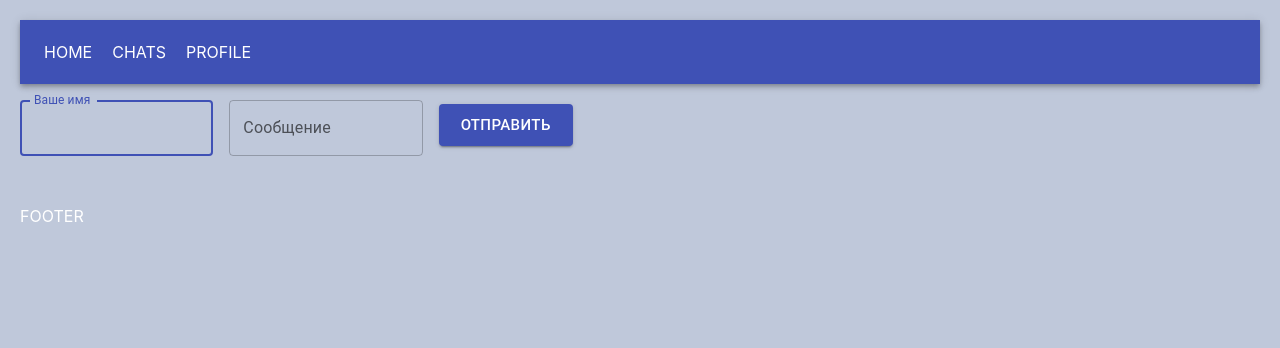
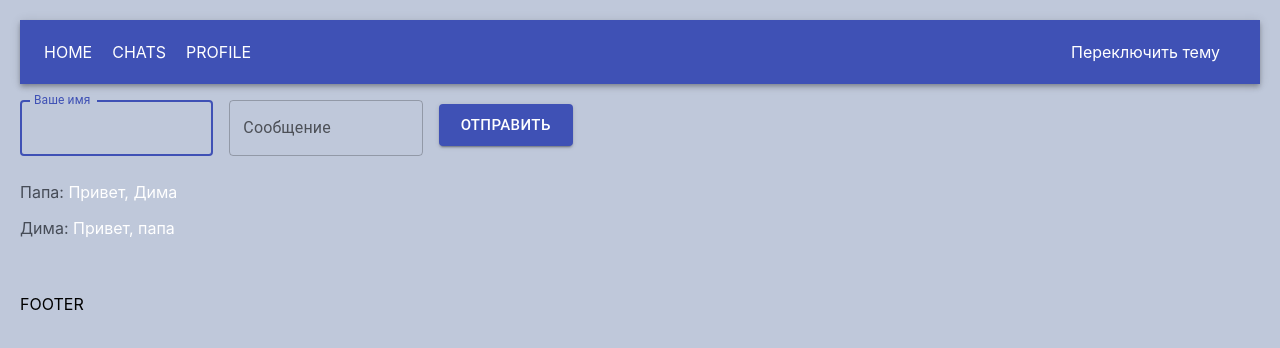
Before and after one commit to Mariya-art/react-project, a React (Create React App) app: page /chats/1 in a window 1280 px wide. Shown: the top 348 px of the page. Built offline with nearby package versions, Linux system fonts and the light colour scheme.

Commit message:
add dark theme with useContext and chats with useParams

```diff
--- a/src/components/Header.jsx
+++ b/src/components/Header.jsx
@@ -1,13 +1,16 @@
 import '../App.css';
-import React from 'react';
+import React, { useContext } from 'react';
 import CustomLink from './CustomLink';
 
 import AppBar from '@mui/material/AppBar';
 import Box from '@mui/material/Box';
 import Toolbar from '@mui/material/Toolbar';
 import Container from '@mui/material/Container';
+import { ListItemButton } from '@mui/material';
+import { ThemeContext } from '../context';
 
 const Header = ({ pages }) => {
+    const { toggleTheme } = useContext(ThemeContext);
     return (
         <AppBar position="static">
             <Container maxWidth="xl">
@@ -19,6 +22,9 @@ const Header = ({ pages }) => {
                             </CustomLink>
                         ))}
                     </Box>
+                    <Box sx={{ flexGrow: 0 }}>
+                        <ListItemButton onClick={toggleTheme}>Переключить тему</ListItemButton>
+                    </Box>
                 </Toolbar>
             </Container>
         </AppBar>
--- a/src/components/Layout.jsx
+++ b/src/components/Layout.jsx
@@ -1,12 +1,13 @@
 import '../App.css';
-import React from 'react';
+import React, { useContext } from 'react';
 import Header from './Header';
 import { Outlet } from 'react-router-dom';
+import { ThemeContext } from '../context';
 
 const Layout = ({ pages }) => {
-
+    const { themes } = useContext(ThemeContext);
     return (
-        <>
+        <div style={{ background: themes.background, color: themes.text }}>
         <header>
             <Header pages={pages}/>
         </header>
@@ -18,7 +19,7 @@ const Layout = ({ pages }) => {
             <br />
             FOOTER
         </footer>
-        </>
+        </div>
     );
 };
 
--- /dev/null
+++ b/src/context.js
@@ -0,0 +1,30 @@
+import React, { createContext, useState } from 'react';
+
+export const themes = {
+    light: {
+        background: '#bfc8da',
+        text: '#000',
+    },
+    dark: {
+        background: '#24314b',
+        text: '#eee',
+    },
+}
+
+export const ThemeContext = createContext();
+
+export const DarkThemeProvider = ({ children }) => {
+    const [theme, setTheme] = useState(themes.light);
+
+    const toggleTheme = () => {
+        setTheme(prevState => prevState === themes.light ? themes.dark : themes.light);
+    };
+
+    return (
+        <ThemeContext.Provider value={{ themes: theme, toggleTheme: toggleTheme}}>
+            { children }
+        </ThemeContext.Provider>
+    );
+}
+
+export default DarkThemeProvider;
--- a/src/index.js
+++ b/src/index.js
@@ -4,11 +4,15 @@ import './index.css';
 import App from './components/App';
 import reportWebVitals from './reportWebVitals';
 import { BrowserRouter } from 'react-router-dom';
+import { DarkThemeProvider } from './context';
 
 const root = ReactDOM.createRoot(document.getElementById('root'));
+
 root.render(
     <BrowserRouter>
-        <App />
+        <DarkThemeProvider>
+            <App />
+        </DarkThemeProvider>
     </BrowserRouter>
 );
 
--- a/src/pages/Chat.jsx
+++ b/src/pages/Chat.jsx
@@ -6,7 +6,57 @@ const Chat = () => {
     const { id } = useParams();
     const [message, setMessage] = useState('');
     const [author, setAuthor] = useState('');
-    const [messageList, setMessageList] = useState([]);
+    const [messageList, setMessageList] = useState([
+        {
+            id: 1,
+            text: 'Привет, Дима',
+            author: 'Папа',
+            chatId: 1,
+        },
+        {
+            id: 2,
+            text: 'Совещание в 11:00',
+            author: 'Boss',
+            chatId: 2,
+        },
+        {
+            id: 3,
+            text: 'Привет, папа',
+            author: 'Дима',
+            chatId: 1,
+        },
+        {
+            id: 4,
+            text: 'Жду всех сегодня в гости',
+            author: 'Алиса',
+            chatId: 3,
+        },
+        {
+            id: 5,
+            text: 'Окей, босс',
+            author: 'Николай',
+            chatId: 2,
+        },
+        {
+            id: 6,
+            text: 'Отлично! Я буду к 19:00',
+            author: 'Максим',
+            chatId: 3,
+        },
+        {
+            id: 7,
+            text: 'А я немного опоздаю',
+            author: 'Аня',
+            chatId: 3,
+        },
+    ]);
+
+    const messages = messageList.filter((item) => {
+        if (!id) {
+            return true;
+        }
+        return item.chatId === Number(id);
+    });
 
     const handleSubmit = (e) => {
         e.preventDefault();
@@ -66,7 +116,7 @@ const Chat = () => {
                 </Grid>
             </form>
             <Grid item xs={8}>
-                {messageList.map((item) => {
+                {messages.map((item) => {
                     return(
                         <div key={item.id}>
                         <p className='author'>{item.author}: <span className='text'>{item.text}</span></p>
--- a/src/pages/Chats.jsx
+++ b/src/pages/Chats.jsx
@@ -1,7 +1,6 @@
 import React, { useState } from 'react';
 import { Grid, List, ListItemButton, ListItemIcon, ListItemText, ListSubheader } from '@mui/material';
 import { Business, Diversity1, Diversity3, Group } from '@mui/icons-material';
-import Chat from './Chat';
 import { Link } from 'react-router-dom';
 
 function Chats() {
@@ -71,9 +70,6 @@ function Chats() {
                     )}
                     </List>
                 </Grid>
-                <Grid item xs={10}>
-                    <Chat />
-                </Grid>
             </Grid>
         </div>
     );
```
Also changed, not shown: src/components/App.jsx (indentation only).
